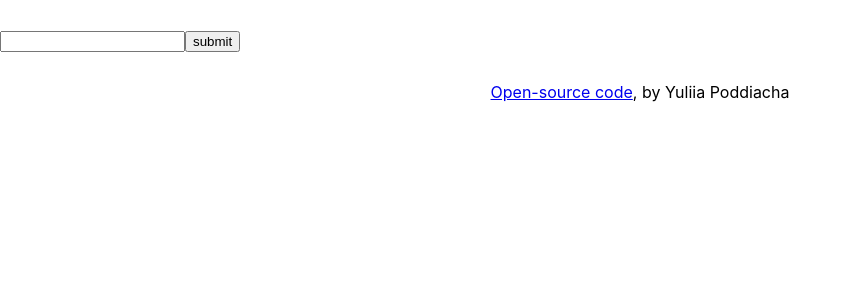
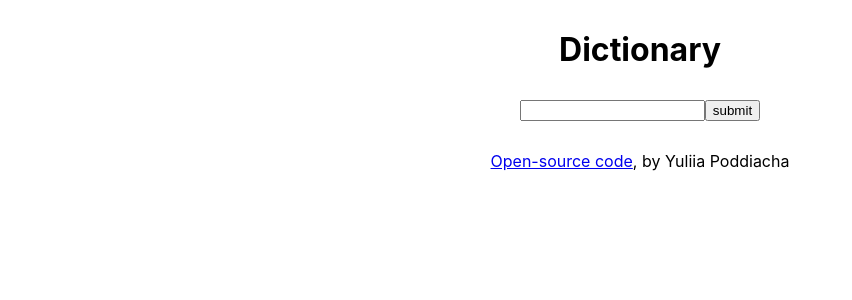
Before and after one commit to YuliaYurievna/react-dictionary-project, a React (Create React App) app: page / in a window 1280 px wide. Shown: the top 300 px of the page, without its empty margins (0-852 px from the left). Built offline with nearby package versions, Linux system fonts and the light colour scheme.

Commit message:
Changed css properties

```diff
--- a/src/App.css
+++ b/src/App.css
@@ -1,5 +1,6 @@
 .App header {
   margin: 30px 0;
+  text-align: center;
 }
 
 .App footer {
--- a/src/App.js
+++ b/src/App.js
@@ -6,6 +6,9 @@ export default function App() {
     <div className='App'>
        <div className='container'>
         <header className="App-header">
+          <h1>
+            Dictionary
+          </h1>
         </header>
        </div>
        <main>
--- a/src/Dictionary.css
+++ b/src/Dictionary.css
@@ -0,0 +1,3 @@
+.Dictionary {
+  text-align: center;
+}
```
